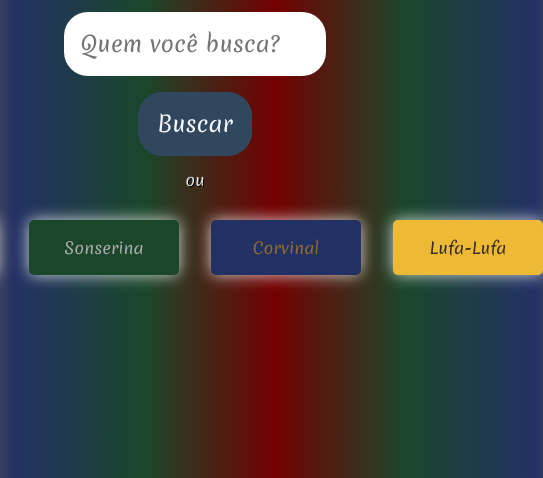
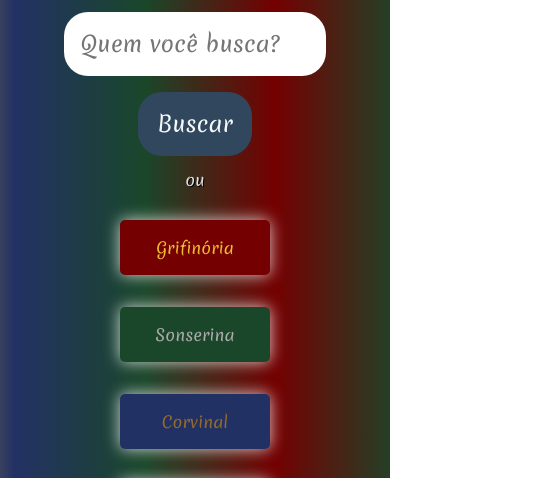
Before and after one commit to gustavomgcz/hp-imersaoalura, a plain HTML site: page index.html in a window 390 px wide. Shown: the part 324-802 px from the top of the page, 543 px wide, since content can reach past the window. Drawn offline with Linux system fonts and the light colour scheme.

Commit message:
Add files via upload

```diff
--- a/style.css
+++ b/style.css
@@ -114,6 +114,12 @@ h1 {
   display: flex;
   gap: 2rem;
   padding: 2rem 0;
+}
+
+@media screen and (max-width: 992px) {
+  .casas {
+    flex-direction: column;
+  }
 }
 
 .casas button {
```
